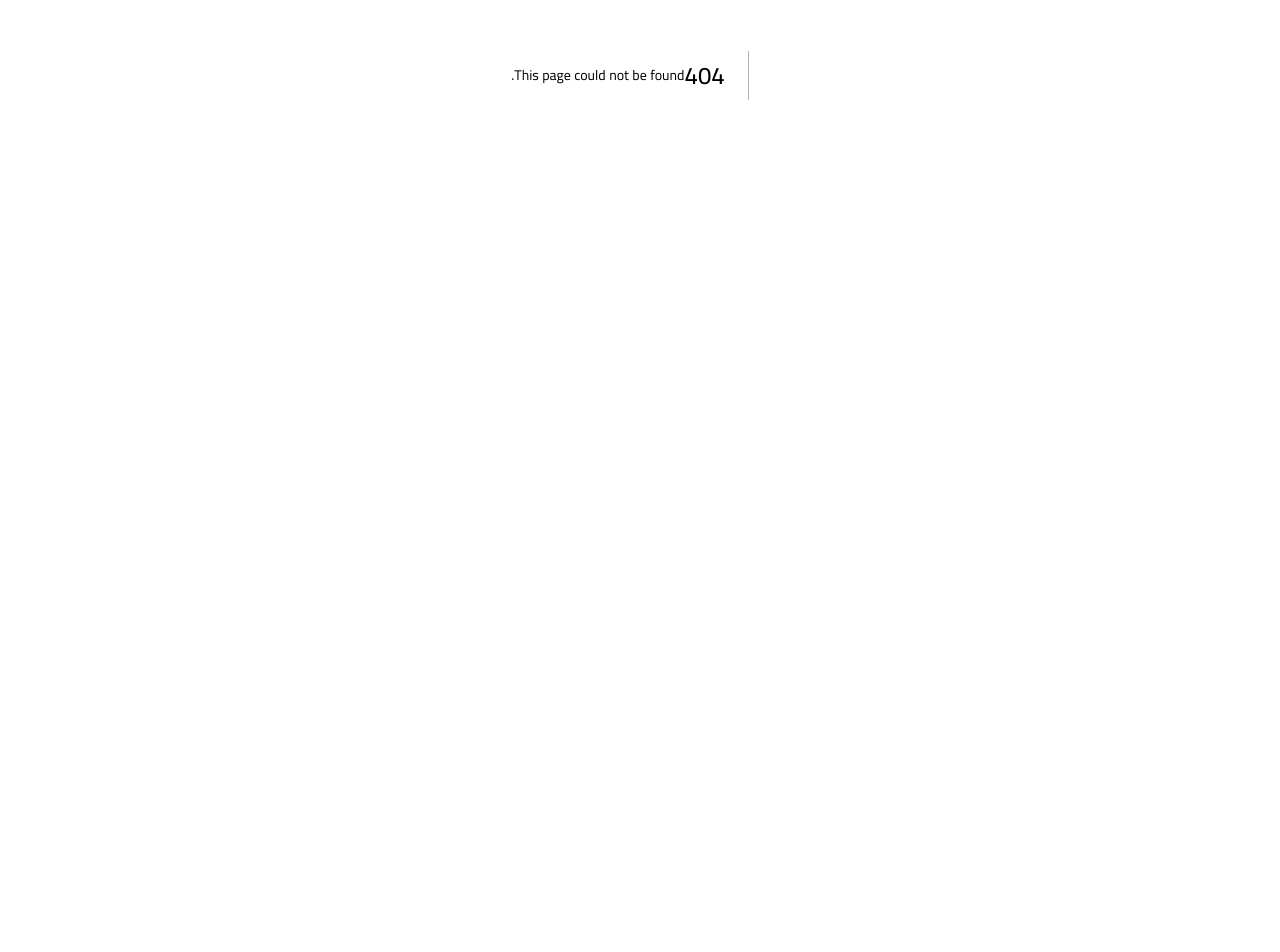
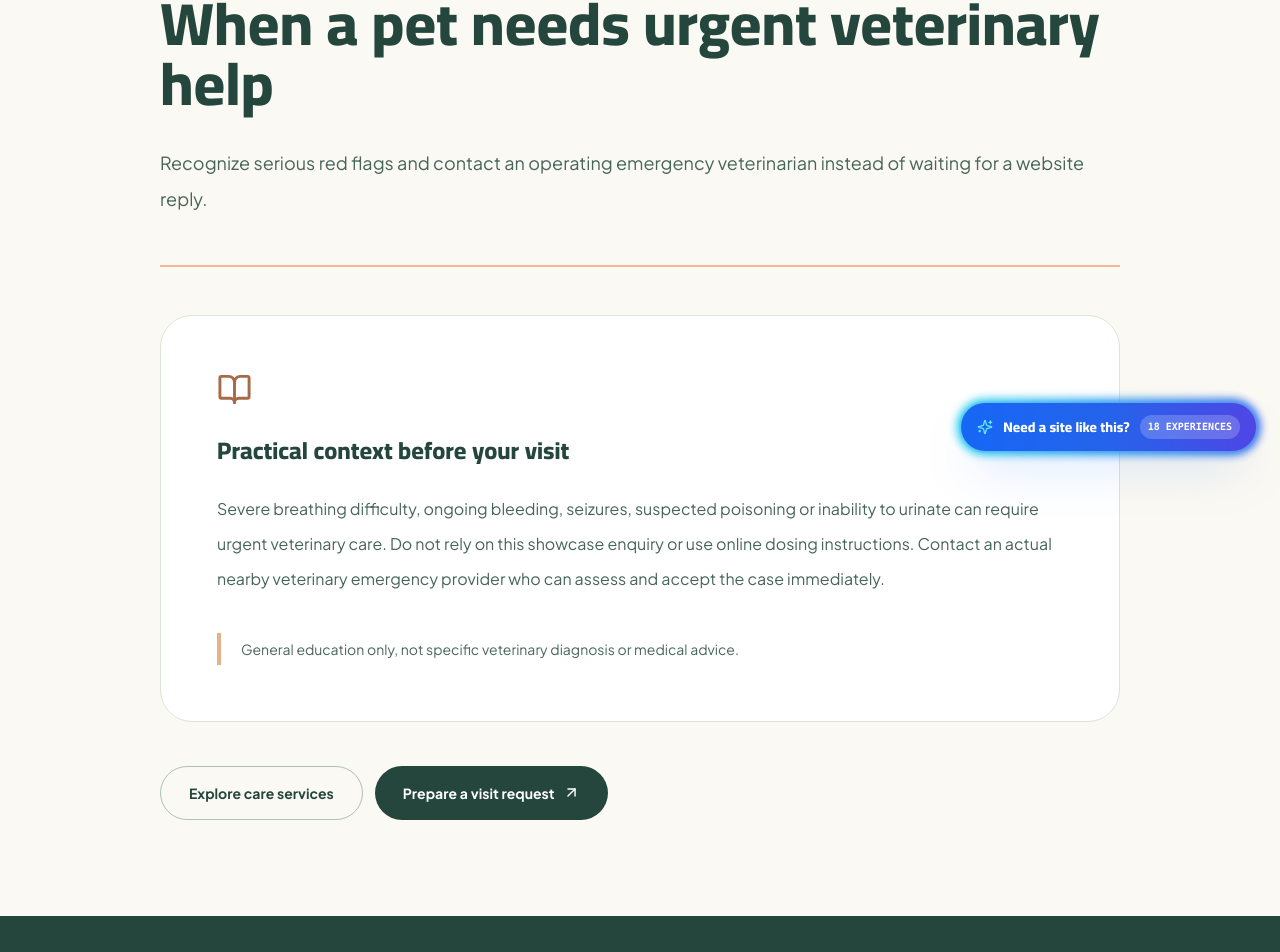
Before and after one commit to mykholy/mavvix_demos, a Next.js app: page /en/preview/veterinary/guides/emergency-signs in a window 1280 px wide. Before the commit this address had no page. Shown: the part 325-1277 px from the top of the page. Before the commit the page ends 800 px from the top, so only its background shows below. Built offline with nearby package versions, Linux system fonts and the light colour scheme; a web font is replaced by a local one.

Commit message:
feat(PawWell): add pet species finder, real pet-care journal and detailed AR/EN articles

```diff
--- /dev/null
+++ b/src/app/[locale]/preview/veterinary/guides/[slug]/page.tsx
@@ -0,0 +1,22 @@
+import Link from 'next/link';
+import { notFound } from 'next/navigation';
+import type { Metadata } from 'next';
+import type { Locale } from '@/lib/i18n/config';
+import { PAWWELL,pawPath,pawArticle } from '@/lib/verticals/veterinary/data';
+import { BookOpen, ArrowUpRight, ShieldCheck } from 'lucide-react';
+export function generateStaticParams(){return PAWWELL.articles.map(x=>({slug:x.slug}));}
+export function generateMetadata({params:{locale,slug}}:{params:{locale:Locale;slug:string}}):Metadata{
+ const a=pawArticle(slug);return a?{title:a.title[locale]+' | PawWell',description:a.summary[locale],robots:{index:false}}:{};
+}
+export default function PetCareArticle({params:{locale,slug}}:{params:{locale:Locale;slug:string}}){
+ const article=pawArticle(slug);if(!article)notFound();const ar=locale==='ar';
+ return <div className="max-w-5xl mx-auto px-5 sm:px-8 py-16 sm:py-24">
+  <nav className="text-sm text-[#476458]"><Link href={pawPath(locale)}>{ar?'الرئيسية':'Home'}</Link> / <Link href={pawPath(locale,'guides')}>{ar?'المجلة':'Care journal'}</Link></nav>
+  <div className="mt-12 pb-12 border-b-2 border-[#F3B98E]"><p className="text-xs text-[#915736] tracking-widest font-black">PET PARENT JOURNAL / PAWWELL</p><h1 className="paw-display font-black text-4xl sm:text-6xl mt-5">{article.title[locale]}</h1><p className="text-[#486559] text-lg leading-9 mt-8">{article.summary[locale]}</p></div>
+  <article className="bg-white rounded-[2rem] p-8 sm:p-14 border border-[#D9E6D8] mt-12">
+   <BookOpen size={35} className="text-[#A66B47]"/><h2 className="text-2xl font-black mt-7">{ar?'معلومات عملية قبل الزيارة':'Practical context before your visit'}</h2><p className="text-[#486559] text-base leading-[2.2] mt-6">{article.body[locale]}</p>
+   <p className="border-s-4 border-[#E6B18D] ps-5 text-[#49665A] text-sm leading-8 mt-9">{ar?'هذه المقالة عامة وليست نصيحة أو تشخيصًا بيطريًا مخصصًا.':'General education only, not specific veterinary diagnosis or medical advice.'}</p>
+  </article>
+  <div className="flex flex-wrap gap-3 mt-11"><Link href={pawPath(locale,'services')} className="rounded-full px-7 py-4 border border-[#ADC3B1] text-sm font-bold">{ar?'دليل الخدمات':'Explore care services'}</Link><Link href={pawPath(locale,'request')} className="rounded-full px-7 py-4 bg-[#24463D] text-white text-sm font-bold inline-flex items-center gap-2">{ar?'جهز طلب متابعة':'Prepare a visit request'}<ArrowUpRight size={17}/></Link></div>
+ </div>;
+}
```
